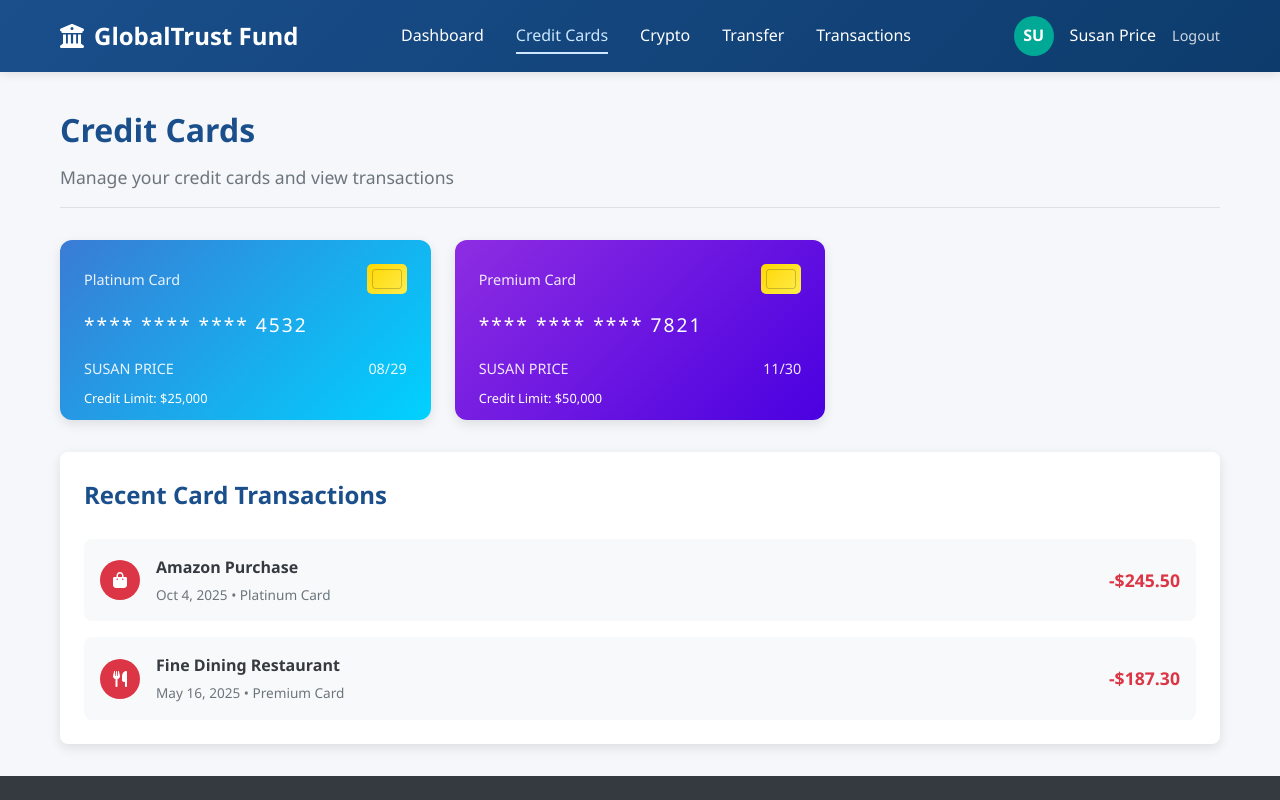
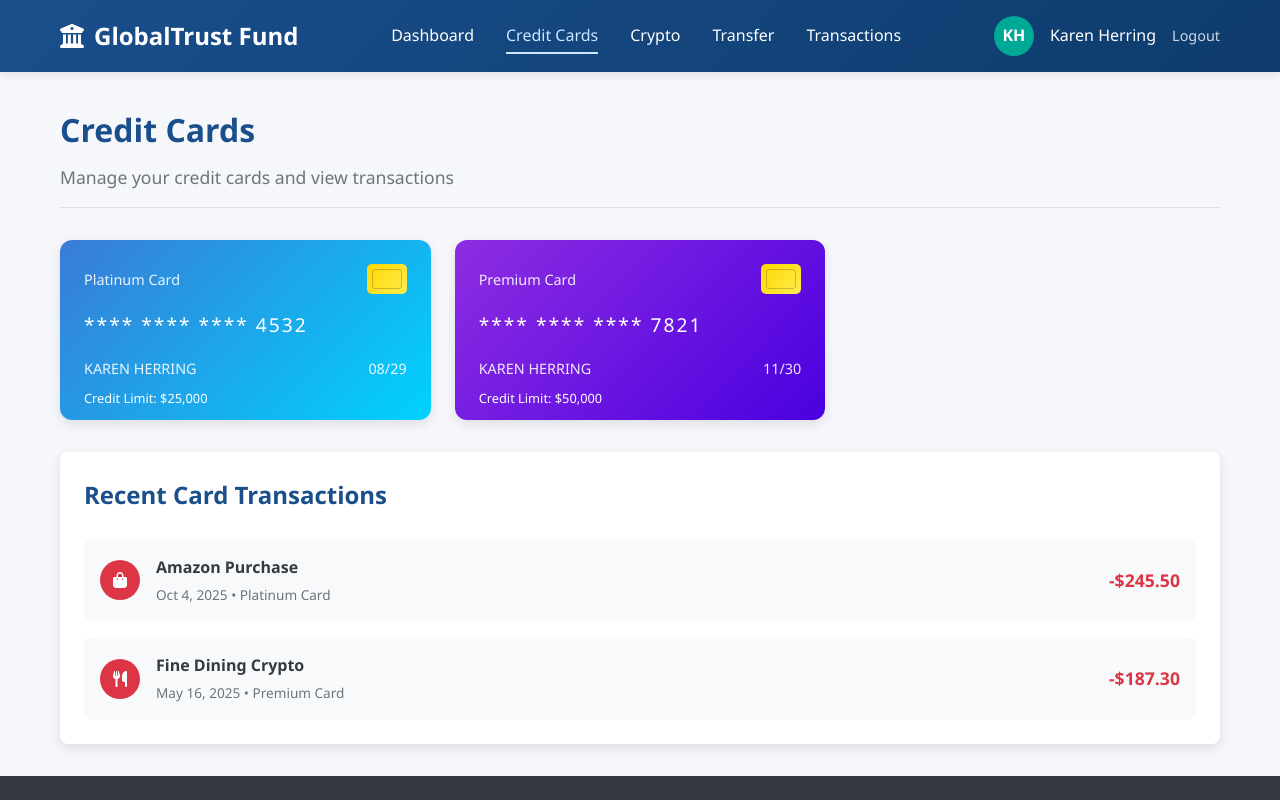
Before and after one commit to phonix756/PAYMENT-FOR-KAREN_HERRING, a plain HTML site: page cards.html in a window 1280 px wide. Shown: the top 800 px of the page. Drawn offline with Linux system fonts and the light colour scheme.

Commit message:
Update cards.html

```diff
--- a/cards.html
+++ b/cards.html
@@ -24,8 +24,8 @@
                     </ul>
                 </nav>
                 <div class="user-info">
-                    <div class="user-avatar">SU</div>
-                    <span>Susan Price</span>
+                    <div class="user-avatar">KH</div>
+                    <span>Karen Herring</span>
                     <a href="index.html" class="logout-btn">Logout</a>
                 </div>
             </div>
@@ -47,7 +47,7 @@
                     </div>
                     <div class="card-number">**** **** **** 4532</div>
                     <div class="card-footer">
-                        <div class="card-holder">SUSAN PRICE</div>
+                        <div class="card-holder">KAREN HERRING</div>
                         <div class="card-expiry">08/29</div>
                     </div>
                     <div class="card-limit">Credit Limit: $25,000</div>
@@ -59,7 +59,7 @@
                     </div>
                     <div class="card-number">**** **** **** 7821</div>
                     <div class="card-footer">
-                        <div class="card-holder">SUSAN PRICE</div>
+                        <div class="card-holder">KAREN HERRING</div>
                         <div class="card-expiry">11/30</div>
                     </div>
                     <div class="card-limit">Credit Limit: $50,000</div>
@@ -89,7 +89,7 @@
                                 <i class="fas fa-utensils"></i>
                             </div>
                             <div class="transaction-details">
-                                <h4>Fine Dining Restaurant</h4>
+                                <h4>Fine Dining Crypto</h4>
                                 <p>May 16, 2025 • Premium Card</p>
                             </div>
                         </div>
```
